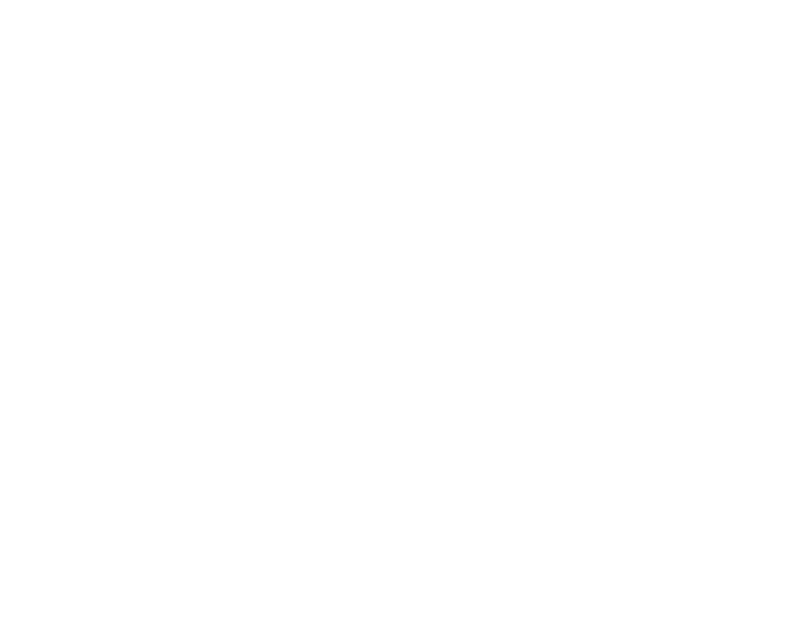
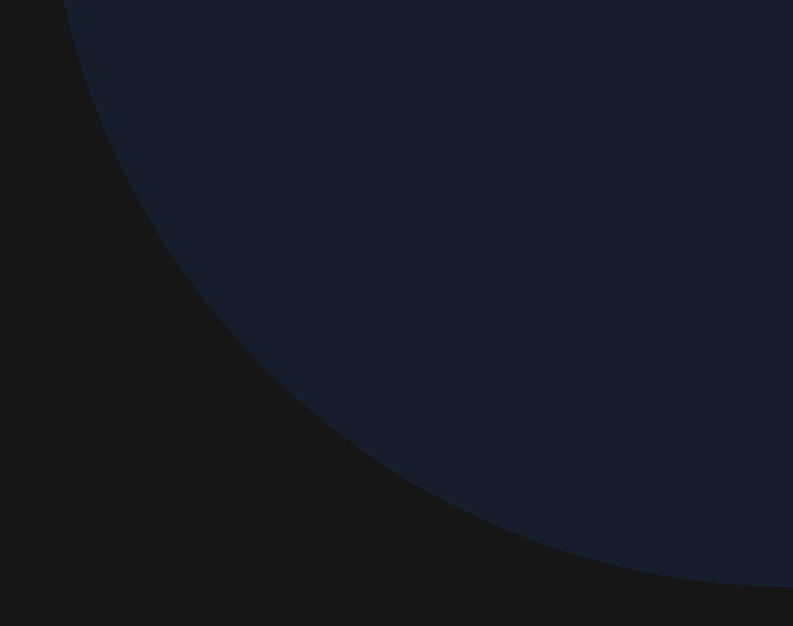
Before and after one commit to farhanacsebd/responsive-CocaCola-landing-page-htm-css-js, a plain HTML site: page index.html in a window 1280 px wide. Shown: the whole page, without its empty margins (487-1280 px from the left). Drawn offline with nearby package versions, Linux system fonts and the light colour scheme.

Commit message:
added image or clip path

```diff
--- a/index.html
+++ b/index.html
@@ -11,7 +11,9 @@
     <title>Cocacola Website Landing Page</title>
   </head>
   <body>
-
+    <section>
+      <div class="circle"></div>
+    </section>
 
     <script src="https://cdn.jsdelivr.net/npm/swiper@8/swiper-bundle.min.js"></script>
   </body>
--- a/style.css
+++ b/style.css
@@ -0,0 +1,26 @@
+*{
+    padding: 0;
+    margin: 0;
+    box-sizing: border-box;
+    font-family: 'Times New Roman', Times, serif;
+}
+
+section{
+    position: relative;
+    width: 100%;
+    height: 100vh;
+    display: flex;
+    justify-content: space-between;
+    align-items: center;
+    background-color: #161616;
+}
+
+section .circle{
+    position: absolute;
+    top: 0;
+    left: 0;
+    width: 100%;
+    height: 100%;
+    background: #151e2a;
+    clip-path: circle(70% at right -20%);
+}
```
Also changed, not shown: images/close.png (added), images/cocacola1.png (added), images/cocacola2.png (added), images/cocacola3.png (added), images/cocacola4.png (added), images/cocacola5.png (added), images/cocacola6.png (added), images/facebook.png (added), images/instagram.png (added), images/logo.png (added), images/menu.png (added), images/twitter.png (added).
